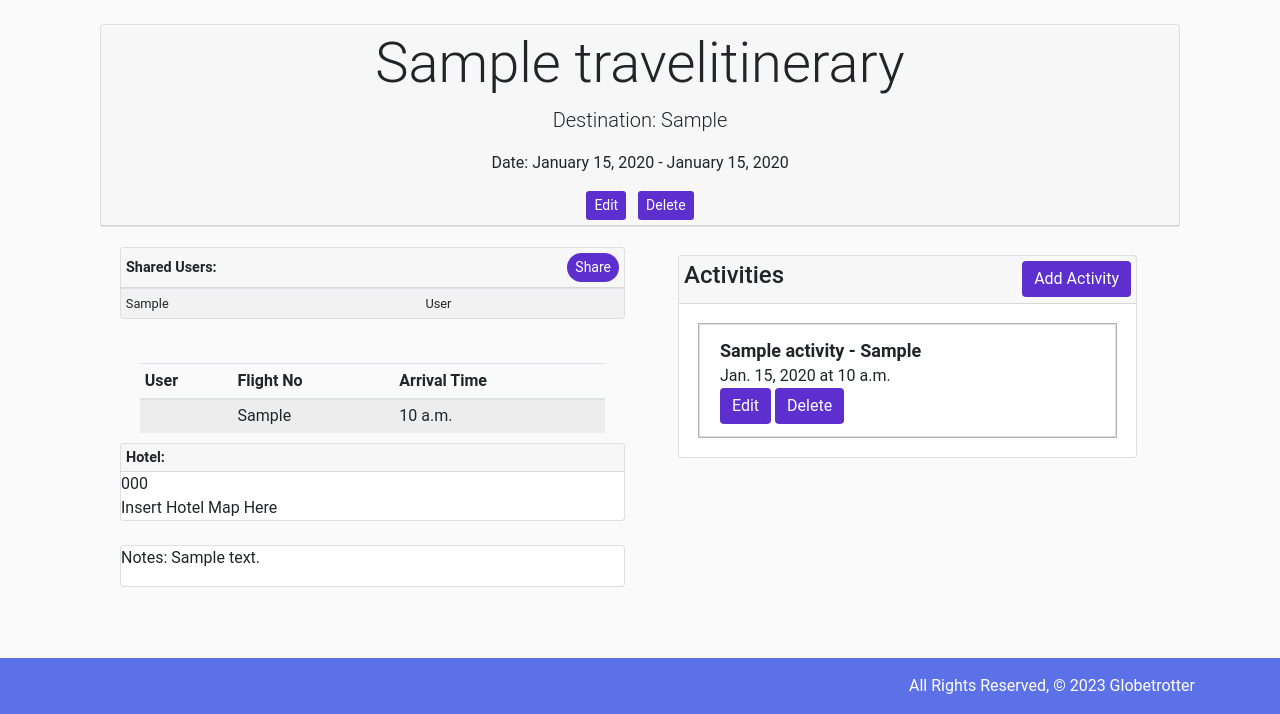
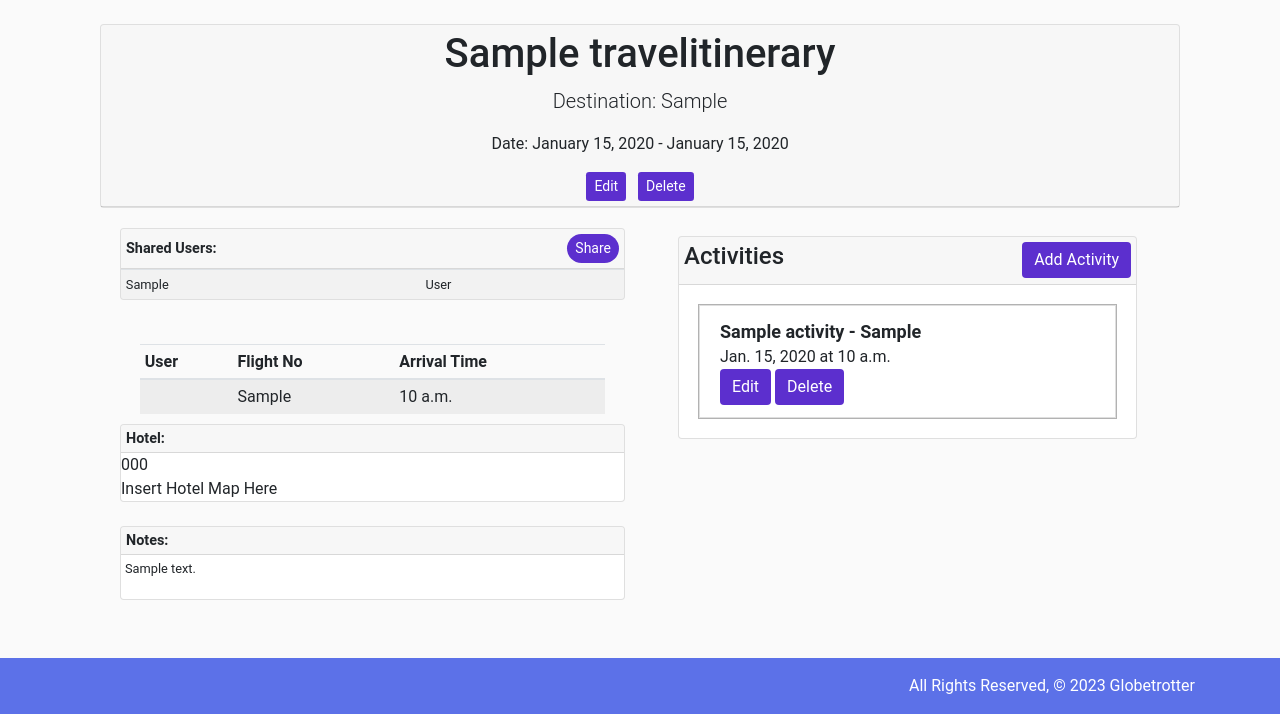
Before and after one commit to whuang214/Globetrotter, a Django app: page /itineraries/1/ in a window 1280 px wide. Shown: the part 86-800 px from the top of the page. Run offline with Django 3.2, Linux system fonts and the light colour scheme; tables that the repository leaves empty hold one stand-in row (values such as "Sample post"); some libraries are stand-ins or nearby versions.

Commit message:
style notes card

```diff
--- a/main_app/templates/itineraries/detail.html
+++ b/main_app/templates/itineraries/detail.html
@@ -8,7 +8,7 @@
   <div class="container detailpage">
     <div class="card">
       <div class="card-header text-center align-items-center">
-        <h1 class="display-4">{{ itinerary.title }}</h1>
+        <h1 class="display-5">{{ itinerary.title }}</h1>
         <p class="lead">Destination: {{ itinerary.location }}</p>
         <p>Date: {{ itinerary.start_date|date:'F d, Y' }} - {{ itinerary.end_date|date:'F d, Y' }}</p>
         <a href="{% url 'update_itinerary' itinerary.id %}" class="btn btn-sm mr-2"
@@ -78,9 +78,16 @@
               </div>
             </div>
             <br />
-            <div class="card">
+            <div class="card" style="max-height: 100px; overflow-y: auto">
+              <div class="card-header">
+                <h5 class="mb-0">Notes:</h5>
+              </div>
               <div class="card-text">
-                <p>Notes: {{ itinerary.notes }}</p>
+                {% if itinerary.notes == '' %}
+                <p class="small p-1">No notes yet.</p>
+                {% else %}
+                <p class="small p-1">{{ itinerary.notes }}</p>
+                {% endif %}
               </div>
             </div>
           </div>
```
